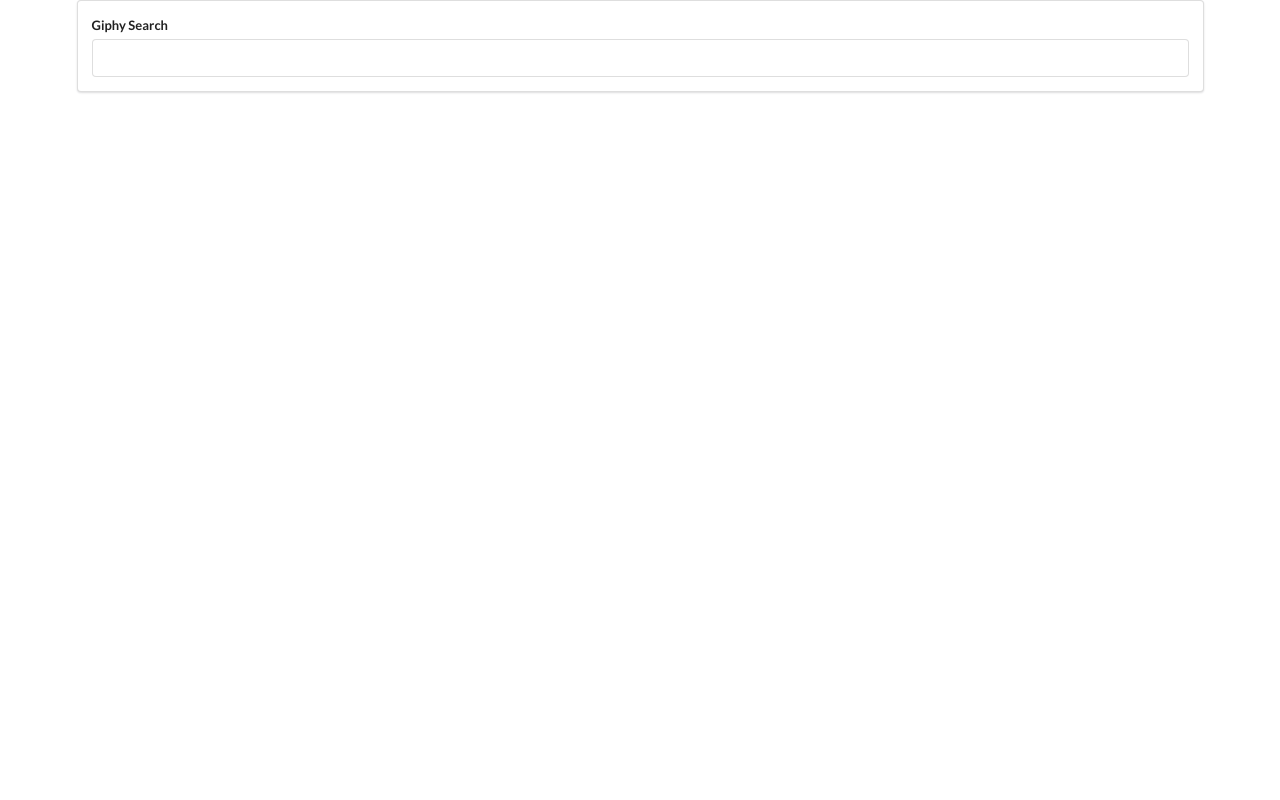
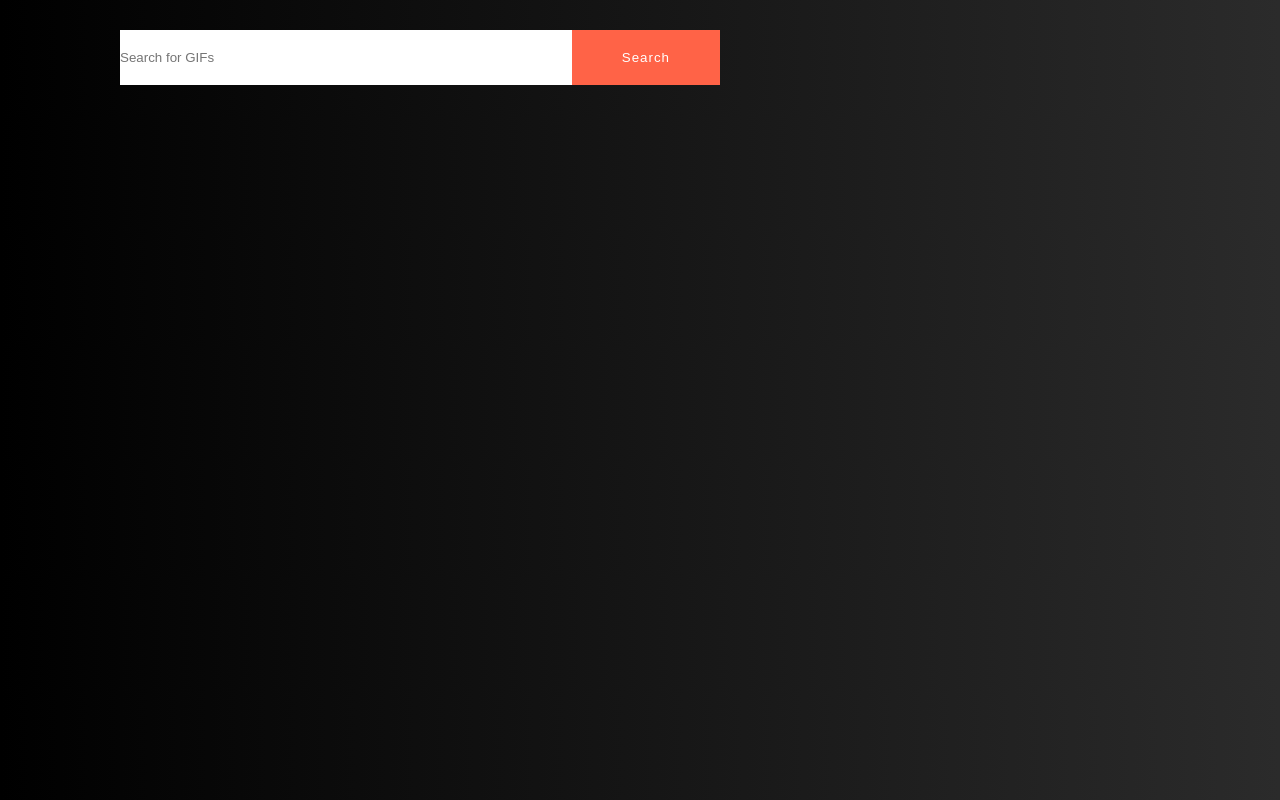
Before and after one commit to silviu-laudacescu/Project-Giphy, a React (Create React App) app: page / in a window 1280 px wide. Built offline with nearby package versions, Linux system fonts and the light colour scheme.

Commit message:
local storage

```diff
--- a/public/index.html
+++ b/public/index.html
@@ -9,12 +9,17 @@
       name="description"
       content="Web site created using create-react-app"
     />
-    <link
+    <!-- <link
       rel="stylesheet"
       href="https://cdnjs.cloudflare.com/ajax/libs/semantic-ui/2.4.1/semantic.min.css"
       integrity="sha512-8bHTC73gkZ7rZ7vpqUQThUDhqcNFyYi2xgDgPDHc+GXVGHXq+xPjynxIopALmOPqzo9JZj0k6OqqewdGO3EsrQ=="
       crossorigin="anonymous"
       referrerpolicy="no-referrer"
+    /> -->
+
+    <link
+      href="https://fonts.googleapis.com/css2?family=Lato:wght@100;300;400;700;900&display=swap"
+      rel="stylesheet"
     />
     <link rel="apple-touch-icon" href="%PUBLIC_URL%/logo192.png" />
     <!--
--- a/src/api/giphy.js
+++ b/src/api/giphy.js
@@ -1,9 +1,9 @@
-import axios from 'axios';
+import axios from "axios";
 
 export default axios.create({
-  baseURL: 'https://api.giphy.com/v1/gifs',
+  baseURL: "https://api.giphy.com/v1/gifs",
   params: {
-    api_key: 'nErQyfpsc7H4LMHnpQBKl1o6zANWnvDO',
-    limit: 10
-  }
-})
+    api_key: "nErQyfpsc7H4LMHnpQBKl1o6zANWnvDO",
+    limit: 10,
+  },
+});
--- /dev/null
+++ b/src/components/App.css
@@ -0,0 +1,4 @@
+.container {
+  width: 1040px;
+  margin: 0 auto;
+}
--- a/src/components/App.js
+++ b/src/components/App.js
@@ -1,10 +1,20 @@
-import React, { useState } from "react";
+import React, { useState, useEffect } from "react";
 import SearchBox from "./SearchBox";
 import giphy from "../api/giphy";
 import GiphyList from "./GiphyList";
+import "./App.css";
 
 const App = () => {
   const [state, setState] = useState([]);
+
+  useEffect(() => {
+    const data = window.localStorage.getItem("SEARCHED_ITEMS");
+    if (data !== null) setState(JSON.parse(data));
+  }, []);
+
+  useEffect(() => {
+    window.localStorage.setItem("SEARCHED_ITEMS", JSON.stringify(state));
+  }, [state]);
 
   const onTermSubmit = async (term) => {
     const response = await giphy.get("/search", {
@@ -13,11 +23,15 @@
       },
     });
 
+    if(window.localStorage.getItem("SEARCHED_ITEMS")){
+      window.localStorage.setItem("SEARCHED_TEXT", JSON.stringify(term))
+    }
+
     setState(response.data.data);
   };
 
   return (
-    <div className="ui container">
+    <div className="container">
       <SearchBox onFormSubmit={onTermSubmit} />
       <GiphyList gifs={state} />
     </div>
--- a/src/components/GiphyCard.js
+++ b/src/components/GiphyCard.js
@@ -1,23 +1,21 @@
 import React, { useEffect, useRef, useState } from "react";
 
 const GiphyCard = (props) => {
-  const [spans, setSpans] = useState('')
+  const [spans, setSpans] = useState(0);
   const ref = useRef();
 
-  // const setSpanss = ()=> {
-  //   console.log(ref.current);
-  // }
-  useEffect(()=>{
-    ref.current.addEventListener('load',
-    setSpans(Math.ceil(ref.current.clientHeight/10)))
+  useEffect(() => {
+    ref.current.addEventListener("load", spacing);
+  }, []);
 
-  })
-  // const height = ref.current.clientHeight;
-  // const spans = Math.ceil(height / 10);
-  //     setSpans(spans)
- console.log(spans);
+  const spacing = () => {
+    const height = ref.current.clientHeight;
+    const spans = Math.ceil(height / 10 + 1);
+    setSpans(spans);
+  };
+
   return (
-    <div style={{gridRowEnd: `span ${spans}`}}>
+    <div style={{ gridRowEnd: `span ${spans}` }}>
       <img
         ref={ref}
         alt={props.gif.title}
--- a/src/components/GiphyList.css
+++ b/src/components/GiphyList.css
@@ -1,11 +1,11 @@
 .giphy-list {
   display: grid;
   grid-template-columns: repeat(auto-fill, minmax(250px, 1fr));
-  grid-gap: 10px;
-  grid-auto-rows: 150px;
+  grid-gap: 0 10px;
+  grid-auto-rows: 10px;
 }
 
 .giphy-list img {
   width: 250px;
-  grid-row-end: span 2;
+  /* grid-row-end: span 2; */
 }
--- /dev/null
+++ b/src/components/SearchBox.css
@@ -0,0 +1,29 @@
+.containeer {
+  width: 100%;
+  height: 100vh;
+  background: #060606;
+  display: flex;
+  align-items: center;
+  justify-content: center;
+}
+
+form {
+  background-color: #fff;
+  width: 600px;
+  height: 55px;
+  display: flex;
+}
+form input {
+  flex: 1;
+  border: none;
+  outline: none;
+}
+form button {
+  background: tomato;
+  padding: 10px 50px;
+  border: none;
+  outline: none;
+  color: #fff;
+  letter-spacing: 1px;
+  cursor: pointer;
+}
--- a/src/components/SearchBox.js
+++ b/src/components/SearchBox.js
@@ -1,4 +1,5 @@
-import React, { useState } from "react";
+import React, { useState, useEffect } from "react";
+import "./SearchBox.css";
 
 const SearchBox = ({ onFormSubmit }) => {
   const [term, setTerm] = useState("");
@@ -9,20 +10,42 @@
     onFormSubmit(term);
   };
 
+  useEffect(() => {
+    const data = window.localStorage.getItem("SEARCHED_TEXT");
+    if (data !== null) setTerm(JSON.parse(data));
+  }, []);
+
   return (
-    <div className="search-bar ui segment">
-      <form onSubmit={onSubmit} className="ui form">
-        <div className="field">
-          <label>Giphy Search</label>
-          <input
-            value={term}
-            type="text"
-            onChange={(e) => setTerm(e.target.value)}
-          />
-        </div>
+    <div className="container">
+      <form onSubmit={onSubmit}>
+        {/* <label>VSp</label> */}
+        <input
+          placeholder="Search for GIFs"
+          value={term}
+          type="text"
+          onChange={(e) => setTerm(e.target.value)}
+        />
+        <button type="submit">Search</button>
       </form>
     </div>
   );
 };
 
 export default SearchBox;
+
+// return (
+//   <div className="search-bar ui segment">
+//     <form onSubmit={onSubmit} className="ui form">
+//       <div className="field">
+//         <label>Giphy Search</label>
+//         <input
+//         placeholder="Search for GIFs"
+//           value={term}
+//           type="text"
+//           onChange={(e) => setTerm(e.target.value)}
+//         />
+//       </div>
+//     </form>
+//   </div>
+// );
+// };
--- /dev/null
+++ b/src/index.css
@@ -0,0 +1,21 @@
+*,
+*::after,
+*::before {
+  margin: 0;
+  padding: 0;
+  box-sizing: inherit;
+}
+
+/* html {
+  font-size: 62.5%; } */
+
+body {
+  font-family: "Lato", sans-serif;
+  font-weight: 400;
+  /* font-size: 16px; */
+  line-height: 1.7;
+  color: color-grey-dark;
+  padding: 30px;
+  box-sizing: border-box;
+  background-image: linear-gradient(to left, #2b2b2b 0%, black 100%);
+}
--- a/src/index.js
+++ b/src/index.js
@@ -1,3 +1,4 @@
+import "./index.css";
 import React from "react";
 import ReactDOM from "react-dom";
 import App from "./components/App";
```
Also changed, not shown: public/robots.txt (deleted).
